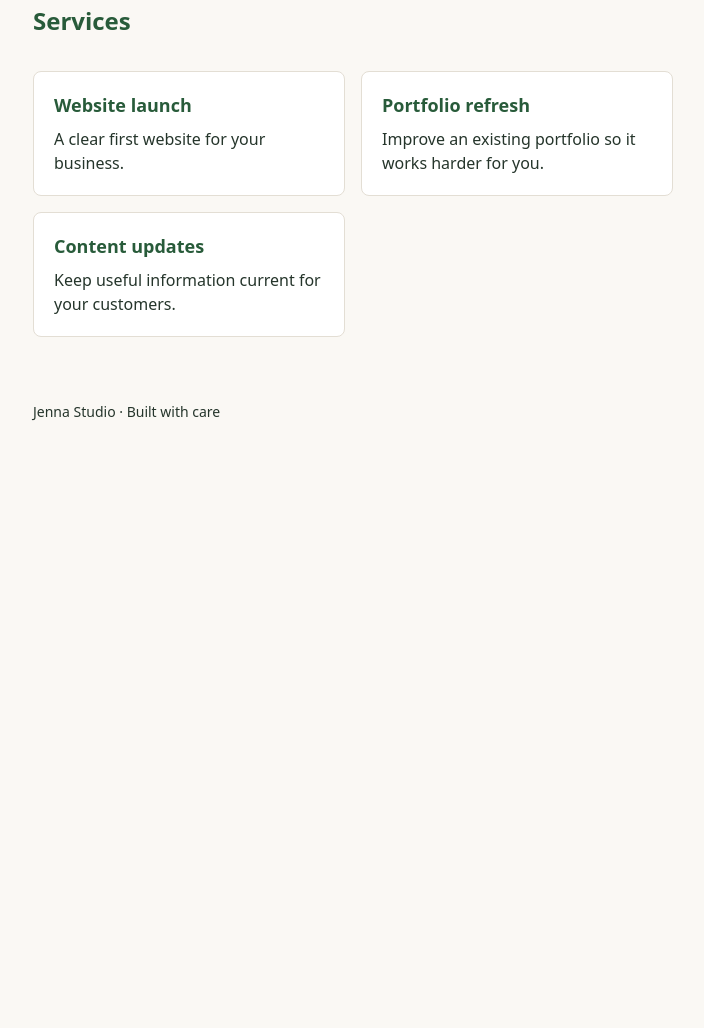
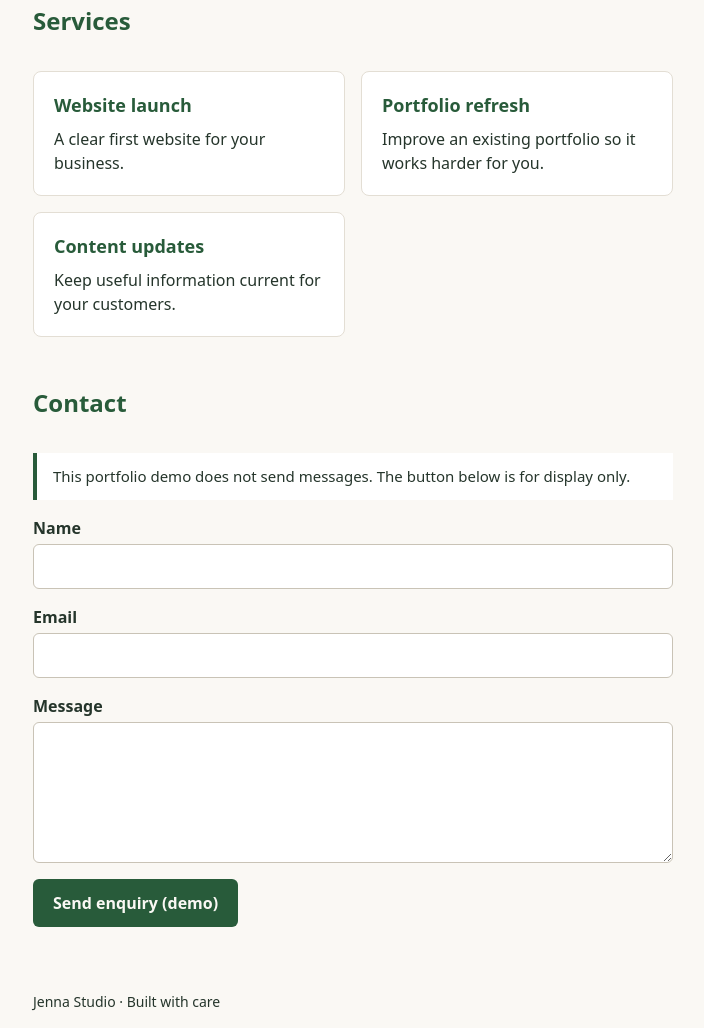
Before and after one commit to itcodegirl/adw-walkthrough-20261113, a website built with Vite: page index.html in a window 1280 px wide. Shown: the part 577-1605 px from the top of the page, without its empty margins (287-991 px from the left). Before the commit the page ends 1015 px from the top, so only its background shows below. Built offline with nearby package versions, Linux system fonts and the light colour scheme.

Commit message:
add static contact section

```diff
--- a/index.html
+++ b/index.html
@@ -40,6 +40,25 @@
           <p>Keep useful information current for your customers.</p>
         </article>
       </section>
+      <section class="contact">
+        <h2>Contact</h2>
+        <form>
+          <p class="form-note">This portfolio demo does not send messages. The button below is for display only.</p>
+          <div class="field">
+            <label for="contact-name">Name</label>
+            <input id="contact-name" name="name" type="text" autocomplete="name" />
+          </div>
+          <div class="field">
+            <label for="contact-email">Email</label>
+            <input id="contact-email" name="email" type="email" autocomplete="email" />
+          </div>
+          <div class="field">
+            <label for="contact-message">Message</label>
+            <textarea id="contact-message" name="message" rows="5"></textarea>
+          </div>
+          <button type="button">Send enquiry (demo)</button>
+        </form>
+      </section>
     </main>
     <footer>Jenna Studio · Built with care</footer>
     <script type="module" src="/src/main.js"></script>
--- a/src/style.css
+++ b/src/style.css
@@ -74,6 +74,64 @@ main > p {
   scroll-margin-top: 1rem;
 }
 
+.contact form {
+  grid-column: 1 / -1;
+  display: grid;
+  gap: 1rem;
+}
+
+.form-note {
+  margin: 0;
+  padding: 0.75rem 1rem;
+  background: #fff;
+  border-left: 4px solid var(--brand);
+  font-size: 0.9375rem;
+}
+
+.field {
+  display: grid;
+  gap: 0.25rem;
+}
+
+.field label {
+  font-weight: 700;
+}
+
+.field input,
+.field textarea {
+  width: 100%;
+  box-sizing: border-box;
+  padding: 0.6rem 0.75rem;
+  font: inherit;
+  color: var(--text);
+  background: #fff;
+  border: 1px solid #c9c3b6;
+  border-radius: 0.375rem;
+}
+
+.field textarea {
+  resize: vertical;
+}
+
+.field input:focus-visible,
+.field textarea:focus-visible,
+.contact button:focus-visible {
+  outline: 3px solid var(--brand);
+  outline-offset: 2px;
+}
+
+.contact button {
+  justify-self: start;
+  padding: 0.75rem 1.25rem;
+  font: inherit;
+  font-weight: 700;
+  color: var(--bg);
+  background: var(--brand);
+  border: 0;
+  border-radius: 0.375rem;
+  cursor: pointer;
+}
+
 section {
   margin-top: 3rem;
 }
```
Also changed, not shown: CLAUDE.md (+1 -0 lines).
